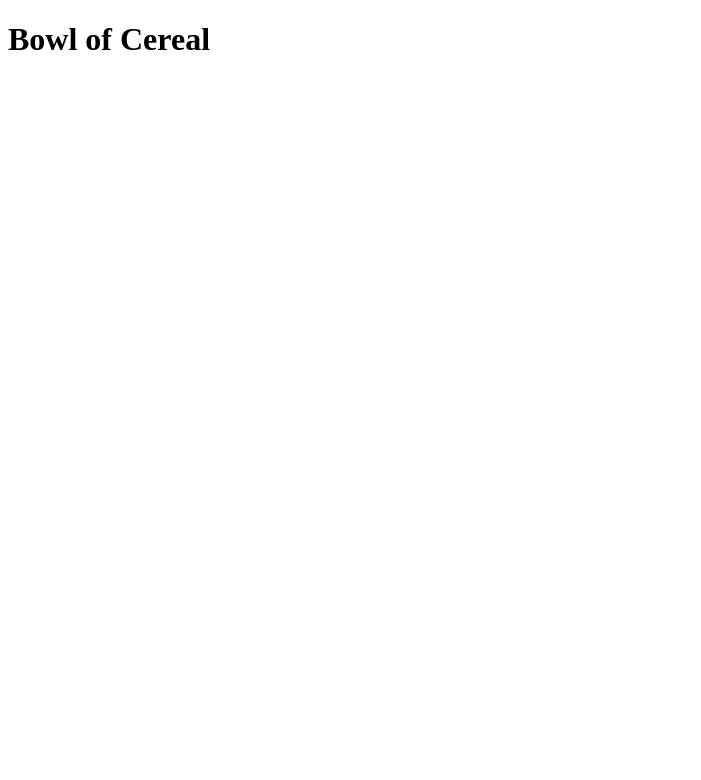
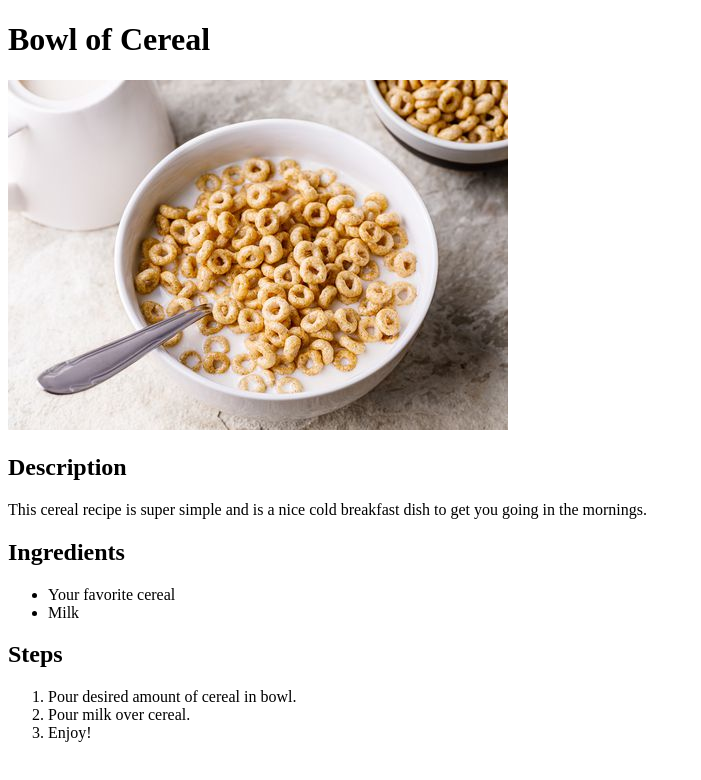
Before and after one commit to ojhernandez/odin-recipes, a plain HTML site: page recipes/cereal.html in a window 1280 px wide. Shown: the whole page, without its empty margins (0-701 px from the left). Drawn offline with Linux system fonts and the light colour scheme.

Commit message:
Added Bowl of Cereal recipe

```diff
--- a/recipes/cereal.html
+++ b/recipes/cereal.html
@@ -6,6 +6,17 @@
 </head>
 <body>
     <h1>Bowl of Cereal</h1>
+    <img src="../images/bowlofcereal.jpeg" alt=" A bowl of plain cheerios and milk with a spoon in it.">
+    <h2>Description</h2>
+    <p>This cereal recipe is super simple and is a nice cold breakfast dish to get you going in the mornings.</p>
+    <h2>Ingredients</h2>
+    <ul><li>Your favorite cereal</li>
+    <li>Milk</li></ul>
+    <h2>Steps</h2>
+    <ol><li>Pour desired amount of cereal in bowl.</li>
+    <li>Pour milk over cereal.</li>
+    <li>Enjoy!</li>
+    </ol>
 
 </body>
 </html>
```
Also changed, not shown: images/bowlofcereal.jpeg (added).
